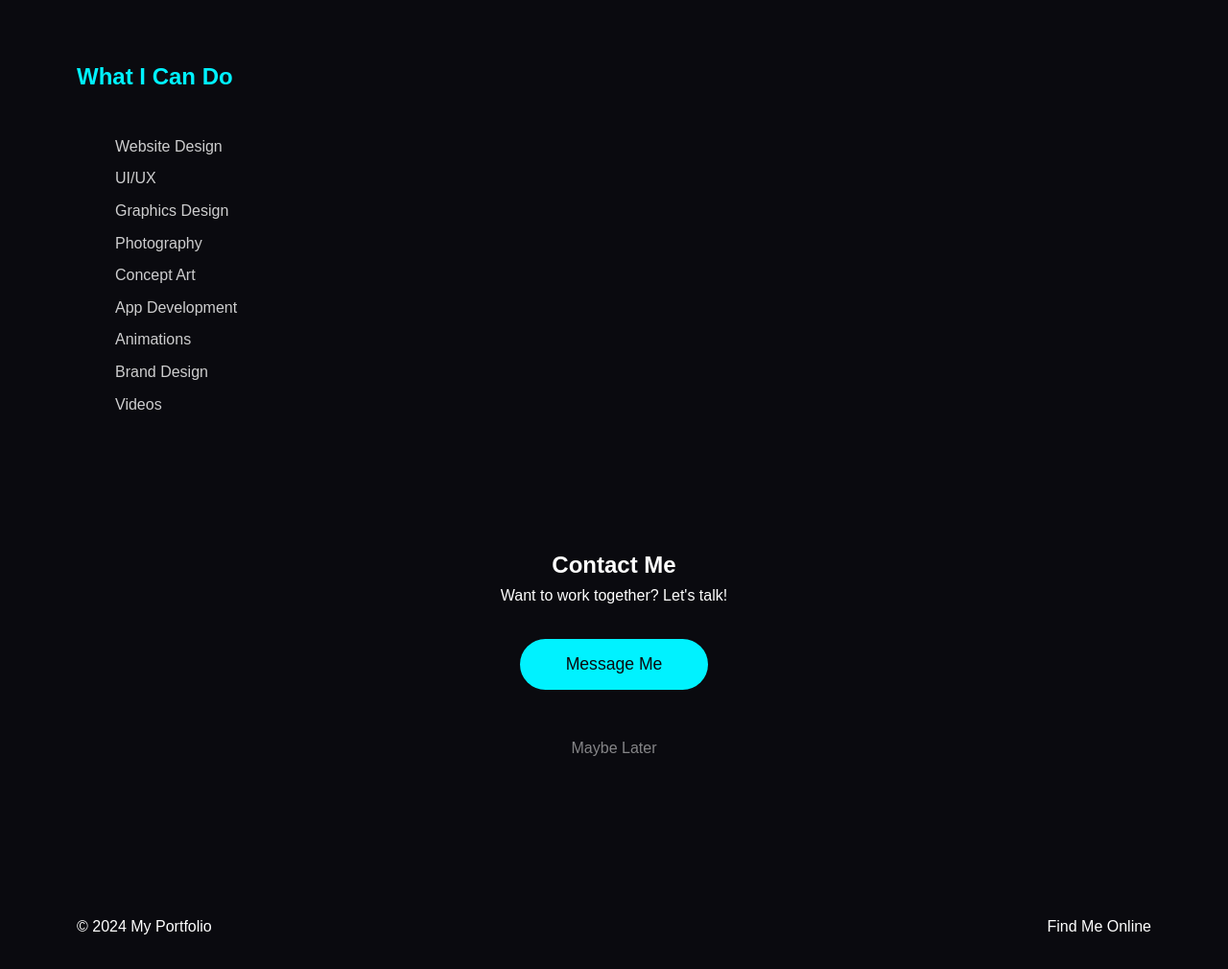
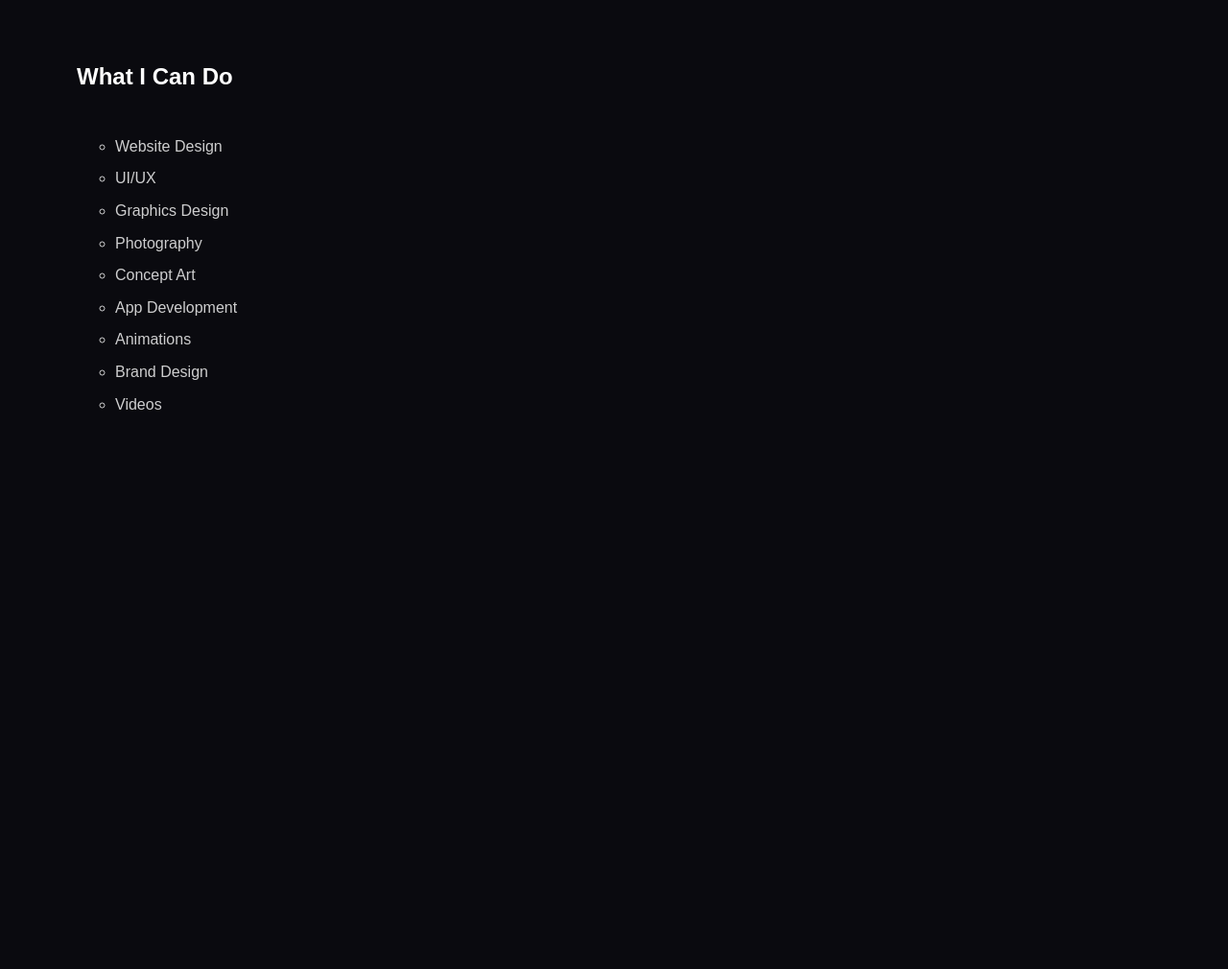
Before and after one commit to Ankitgkp/Capstrone, a plain HTML site: page index.html in a window 1280 px wide. Shown: the part 2641-3651 px from the top of the page at 96% size. After the commit the page ends 3147 px from the top, so only its background shows below. Drawn offline with Linux system fonts and the light colour scheme.

Commit message:
Second Commit

```diff
--- a/index.html
+++ b/index.html
@@ -121,17 +121,6 @@
     </section>
 
 
-    <section class="contact-area">
-        <h2>Contact Me</h2>
-        <p>Want to work together? Let's talk!</p>
-        <button class="contact-button">Message Me</button>
-        <div class="skip-link">Maybe Later</div>
-    </section>
 
-
-    <footer class="bottom-area">
-        <p>© 2024 My Portfolio</p>
-        <p>Find Me Online</p>
-    </footer>
 </body>
 </html>
--- a/styles.css
+++ b/styles.css
@@ -99,7 +99,7 @@ body {
 }
 
 .work-box {
-    background-color: rgba(26, 26, 46, 0.8);
+    background-color: #0a0a0f;
     border-radius: 1rem;
     overflow: hidden;
     transition: transform 0.3s ease;
@@ -117,7 +117,7 @@ body {
 
 .work-box h3 {
     padding: 1rem;
-    color: #00f2ff;
+    color: white
 }
 
 .work-box p {
@@ -146,7 +146,7 @@ body {
 
 .my-services h2 {
     margin-bottom: 2rem;
-    color: #00f2ff;
+    color: white
 }
 
 .services-list {
@@ -160,7 +160,7 @@ body {
 }
 
 .service-group ul {
-    list-style: none;
+    list-style:circle;
 }
 
 .service-group li {
```
